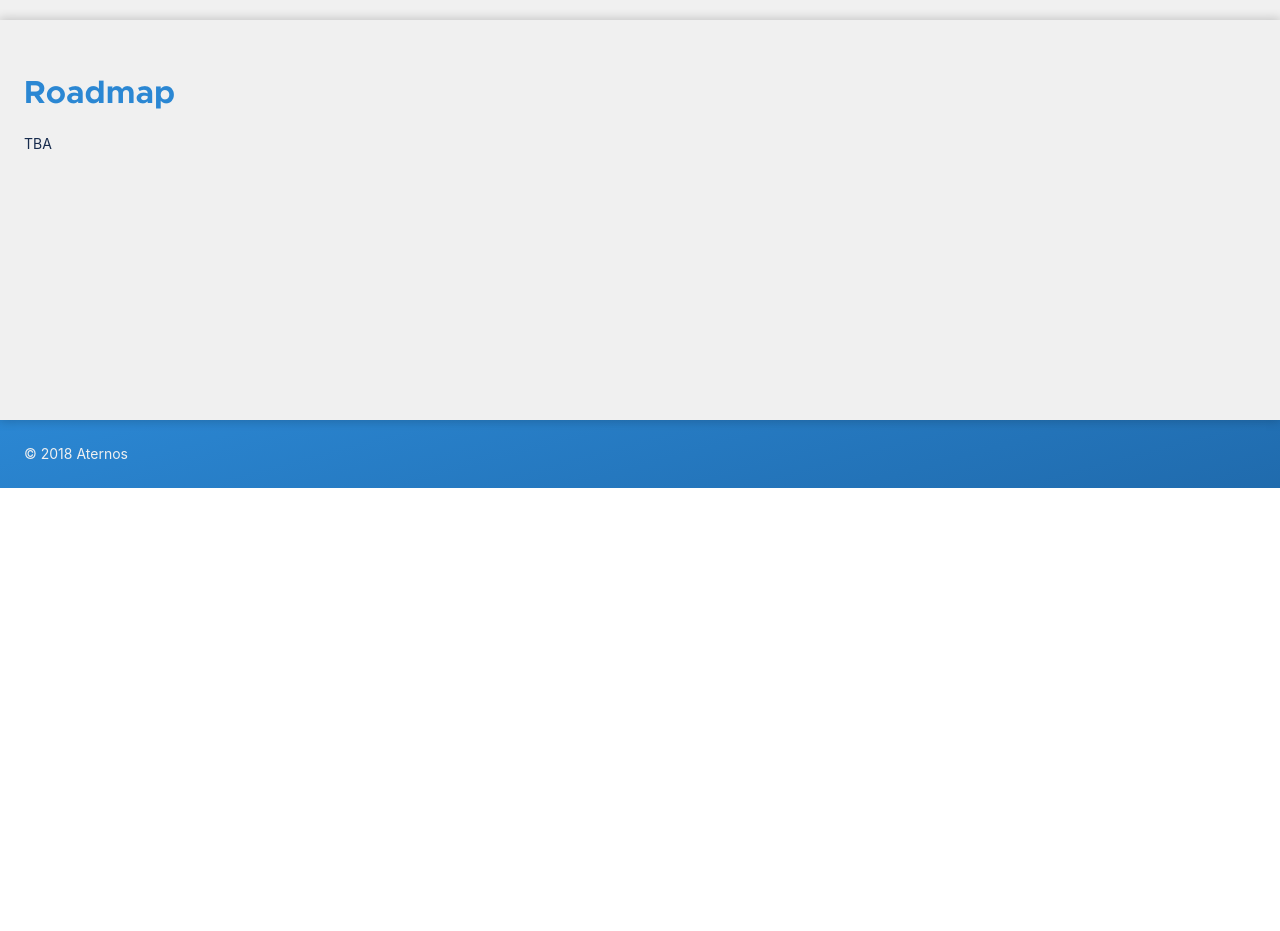
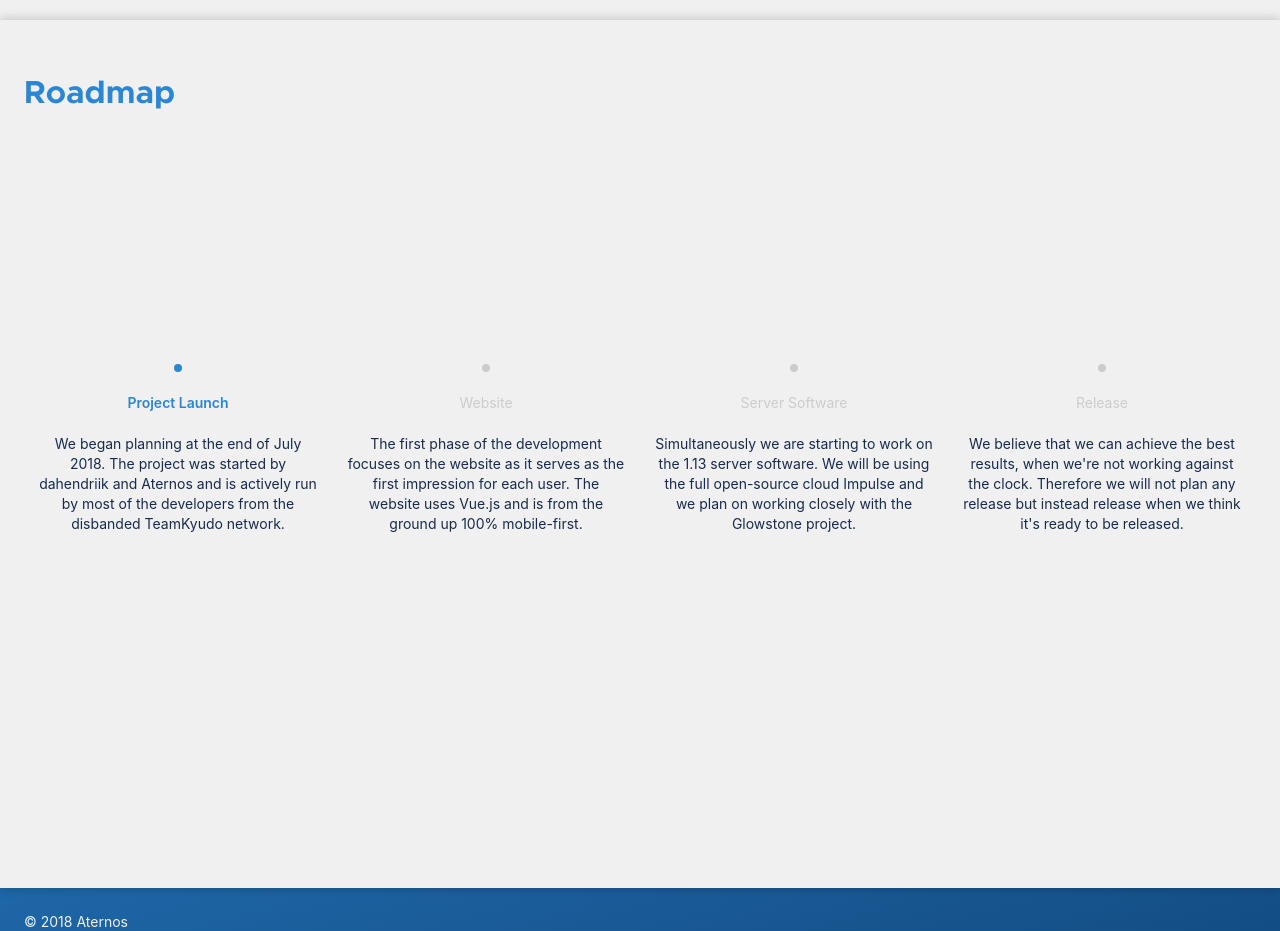
Before and after one commit to aternosgames/website, a Vue app: page /#/ in a window 1280 px wide. Shown: the part 1980-2911 px from the top of the page. Before the commit the page ends 2468 px from the top, so only its background shows below. Built offline with nearby package versions, Linux system fonts and the light colour scheme.

Commit message:
Improve Roadmap

```diff
--- a/public/index.html
+++ b/public/index.html
@@ -4,7 +4,7 @@
     <head>
         <meta charset="utf-8">
         <meta http-equiv="X-UA-Compatible" content="IE=edge">
-        <meta name="viewport" content="width=device-width, initial-scale=1.0, viewport-fit=cover">
+        <meta name="viewport" content="width=device-width, initial-scale=1.0"> <!-- , viewport-fit=cover -->
         <link rel="icon" href="<%= BASE_URL %>favicon.ico">
         <title>Aternos Games</title>
     </head>
--- a/src/App.vue
+++ b/src/App.vue
@@ -42,7 +42,7 @@
 
     #app {
         min-height: 100vh;
-        padding: env(safe-area-inset-top) env(safe-area-inset-right) env(safe-area-inset-bottom) env(safe-area-inset-left);
+        // padding: env(safe-area-inset-top) env(safe-area-inset-right) env(safe-area-inset-bottom) env(safe-area-inset-left);
     }
 
 </style>
--- a/src/components/AgNavigation.vue
+++ b/src/components/AgNavigation.vue
@@ -6,28 +6,27 @@
     export default class AgNavigation extends Vue {
 
         @Prop(Boolean) private fluid!: boolean;
+
         @Prop(String) private scrollTarget!: string;
 
         private isScaled: boolean = false;
 
         mounted(): void {
             if (document.querySelector("a")) {
-                document.querySelectorAll("a").forEach(el => {
-                    el.addEventListener("click", ev => {
+                document.querySelectorAll("a").forEach((el) => {
+                    el.addEventListener("click", (ev) => {
                         ev.preventDefault();
 
-                        (<HTMLElement>document.querySelector(el.getAttribute("href") + "")).scrollIntoView({
-                            behavior: "smooth"
-                        });
+                        (document.querySelector(`${el.getAttribute("href")}`) as HTMLElement).scrollIntoView({ behavior: "smooth" });
                     });
-                })
+                });
             }
 
             if (this.scrollTarget && document.querySelector(this.scrollTarget)) {
-                const nav = (<HTMLElement>document.querySelector("nav.ag-navigation"));
-                window.addEventListener("scroll", ev => {
+                const nav = (document.querySelector("nav.ag-navigation") as HTMLElement);
+                window.addEventListener("scroll", (ev) => {
                     const height = nav.offsetWidth < 600 ? 64 : nav.offsetHeight;
-                    this.isScaled = window.scrollY >= ((<HTMLElement>document.querySelector(this.scrollTarget)).offsetTop + (<HTMLElement>document.querySelector(this.scrollTarget)).offsetHeight - height - 1);
+                    this.isScaled = window.scrollY >= ((document.querySelector(this.scrollTarget) as HTMLElement).offsetTop + (document.querySelector(this.scrollTarget) as HTMLElement).offsetHeight - height - 1);
                 });
             }
         }
@@ -127,9 +126,9 @@
 
     @include for-phone-only {
         nav.ag-navigation {
-            height: auto;
+            height: 115px;
+            transition: all .2s ease, height .4s ease .4s;
 
-            transition: all .2s ease, height .4s ease .4s;
 
             &.scaled {
                 height: 64px;
--- /dev/null
+++ b/src/components/AgProgress.vue
@@ -0,0 +1,176 @@
+<script lang="ts">
+
+    import { Component, Prop, Vue } from "vue-property-decorator";
+
+    import Step from "../script/Step";
+
+    @Component
+    export default class AgProgress extends Vue {
+        @Prop(Array) private steps!: Step[];
+
+        mounted(): void {
+            if (document.querySelector("div.step.completed")) {
+                const elements = document.querySelectorAll("div.step.completed");
+                for (let i = 0; i < elements.length - 1; i++) {
+                    (elements[i] as HTMLElement).classList.add("previous");
+                }
+
+                (elements[elements.length - 1] as HTMLElement).classList.add("current");
+            }
+        }
+
+        get stepWidth(): string {
+            return `${100 / this.steps.length}%`;
+        }
+    }
+
+
+</script>
+
+<template>
+
+    <div class="ag-progress">
+        <div class="steps">
+            <div v-for="step in this.steps" :key="step.id" :class="['step', { completed: step.completed }, { wip: step.wip }]"  :style="{ width: stepWidth }">
+                <div class="indicator"></div>
+                <p class="title">{{ step.title }}</p>
+                <p>{{ step.description }}</p>
+            </div>
+        </div>
+    </div>
+
+</template>
+
+<style lang="scss" scoped>
+
+    @import "../style/_breakpoints";
+    @import "../style/_colors";
+
+    .ag-progress {
+        width: 100%;
+    }
+
+    .steps {
+        display: flex;
+        flex-wrap: wrap;
+    }
+
+    .step {
+        align-content: flex-start;
+        display: flex;
+        flex-wrap: wrap;
+        justify-content: center;
+        margin-bottom: 4em;
+        min-width: 100%;
+
+        &.completed {
+            &:first-of-type .indicator {
+                margin-left: 50%;
+                width: 50%;
+
+                &::after {
+                    content: "↦";
+                }
+            }
+
+            &:first-of-type.current .indicator {
+                margin: 0 auto;
+                width: 8px;
+
+                &::after {
+                    visibility: hidden;
+                }
+            }
+
+            &:last-of-type .indicator, &.current .indicator {
+                margin-right: 50%;
+                width: 50%;
+
+                &::after {
+                    content: "⇥" !important;
+                    left: unset !important;
+                    right: -2px;
+                    transform: none !important;
+                }
+            }
+
+            &:not(:first-of-type) .indicator {
+                border-bottom-left-radius: 0px;
+                border-top-left-radius: 0px;
+
+                &::after {
+                    content: "→";
+                    left: 50%;
+                    transform: translateX(-50%);
+                }
+            }
+
+            &.previous .indicator {
+                border-bottom-right-radius: 0px;
+                border-top-right-radius: 0px;
+            }
+
+            &.current p.title {
+                color: $primary;
+            }
+
+            p.title {
+                color: $dark;
+                font-weight: 600;
+            }
+        }
+    }
+
+    p {
+        margin: 1.5em 1em 0;
+        text-align: center;
+        width: 100%;
+
+        &.title {
+            color: #CCC;
+        }
+    }
+
+    .indicator {
+        background-color: #CCC;
+        border-radius: 8px;
+        height: 8px;
+        margin: 0 auto;
+        position: relative;
+        width: 8px;
+
+        &::after {
+            color: $primary;
+            font-size: 2em;
+            left: -2px;
+            position: absolute;
+            top: -1.25em;
+        }
+
+        .completed & {
+            background-color: $primary;
+            width: 100%;
+        }
+
+        .wip & {
+            background: repeating-linear-gradient(-45deg, $primary, $primary 1em, lighten($primary, 40%) 1em, lighten($primary, 40%) 2em);
+        }
+    }
+
+    @include for-tablet-landscape-up {
+        .step {
+            min-width: 50%;
+        }
+    }
+
+    @include for-desktop-up {
+        .step {
+            min-width: 25%;
+        }
+
+        .indicator::after {
+            visibility: hidden;
+        }
+    }
+
+</style>
--- /dev/null
+++ b/src/script/Step.ts
@@ -0,0 +1,6 @@
+export default class Step {
+    public id: number;
+    public name: string;
+    public completed: boolean;
+    public wip: boolean;
+}
--- a/src/views/Home.vue
+++ b/src/views/Home.vue
@@ -5,12 +5,14 @@
     import AgContainer from "@/components/AgContainer.vue";
     import AgNavigation from "@/components/AgNavigation.vue";
     import AgNavigationAnchor from "@/components/AgNavigationAnchor.vue";
+    import AgProgress from "@/components/AgProgress.vue";
 
     @Component({
         components: {
             AgContainer,
             AgNavigation,
-            AgNavigationAnchor
+            AgNavigationAnchor,
+            AgProgress
         },
     })
     export default class Home extends Vue {}
@@ -72,7 +74,29 @@
             <ag-container>
                 <article class="promo-article">
                     <h1>Roadmap</h1>
-                    <p>TBA</p>
+                    <ag-progress :steps="[
+                        {
+                            id: 0,
+                            title: 'Project Launch',
+                            description: 'We began planning at the end of July 2018. The project was started by dahendriik and Aternos and is actively run by most of the developers from the disbanded TeamKyudo network.',
+                            completed: true
+                        },
+                        {
+                            id: 1,
+                            title: 'Website',
+                            description: 'The first phase of the development focuses on the website as it serves as the first impression for each user. The website uses Vue.js and is from the ground up 100% mobile-first.'
+                        },
+                        {
+                            id: 3,
+                            title: 'Server Software',
+                            description: 'Simultaneously we are starting to work on the 1.13 server software. We will be using the full open-source cloud Impulse and we plan on working closely with the Glowstone project.'
+                        },
+                        {
+                            id: 4,
+                            title: 'Release',
+                            description: 'We believe that we can achieve the best results, when we\'re not working against the clock. Therefore we will not plan any release but instead release when we think it\'s ready to be released.'
+                        }
+                    ]" style="margin: 20% 0" />
                 </article>
             </ag-container>
         </section>
--- a/tsconfig.json
+++ b/tsconfig.json
@@ -3,6 +3,7 @@
     "target": "esnext",
     "module": "esnext",
     "strict": true,
+    "strictPropertyInitialization": false,
     "jsx": "preserve",
     "importHelpers": true,
     "moduleResolution": "node",
--- a/vue.config.js
+++ b/vue.config.js
@@ -1,5 +1,5 @@
 // vue.config.js
 module.exports = {
     baseUrl: "./",
-    lintOnSave: false
+    lintOnSave: true
 };
```
Also changed, not shown: .eslintrc.js.
